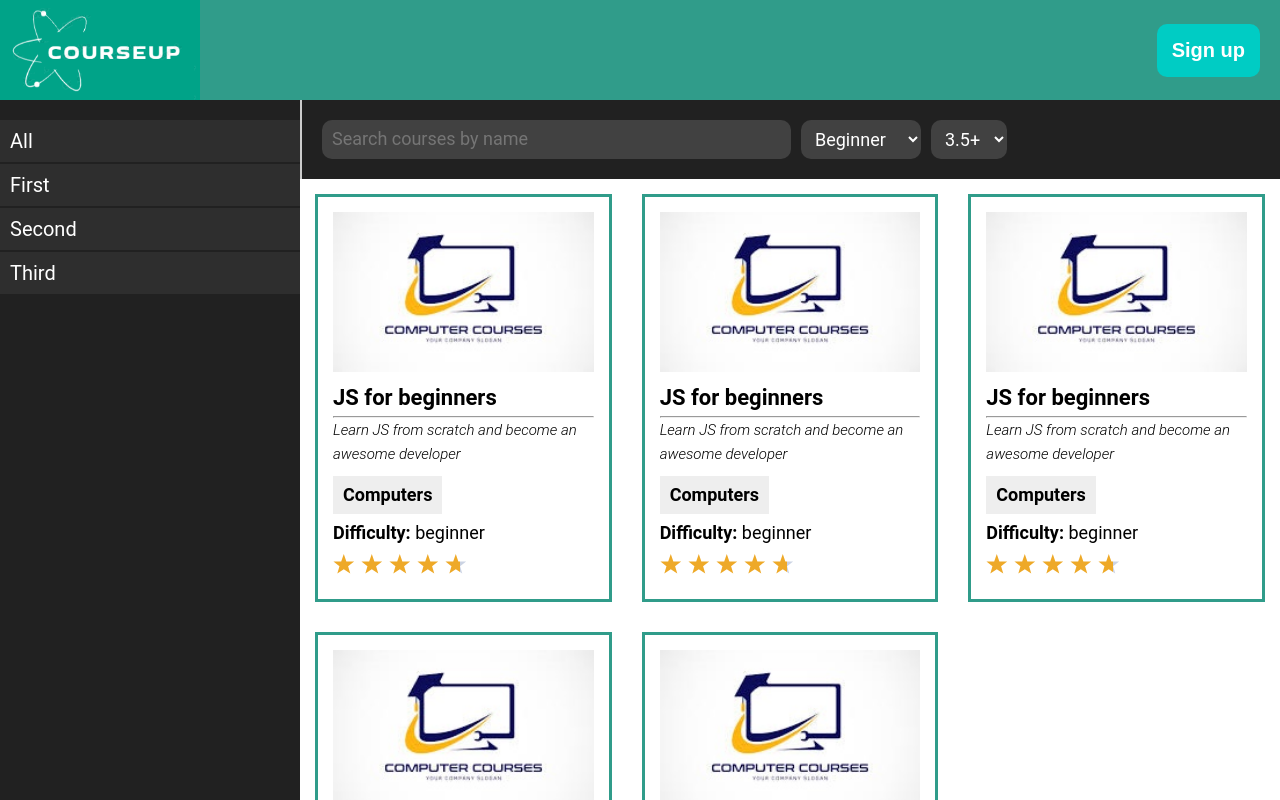
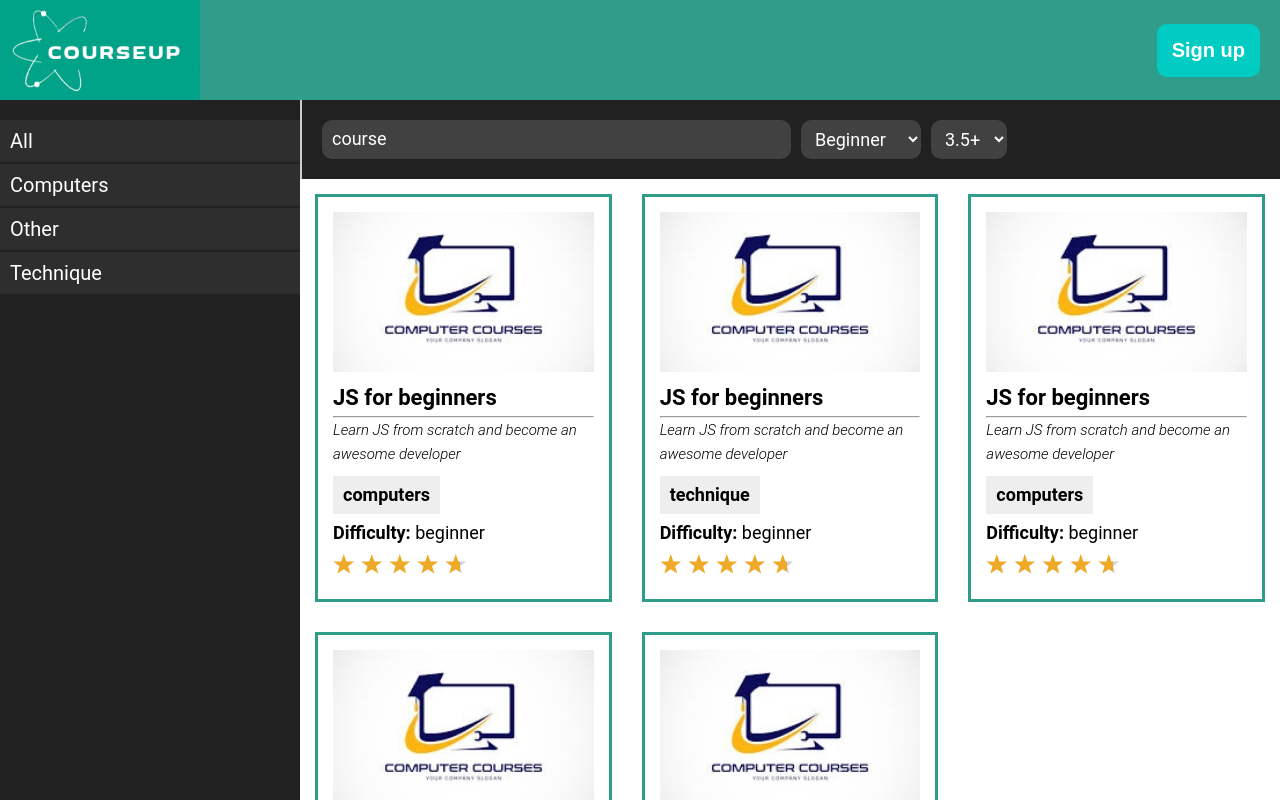
Before and after one commit to Eramik/courseup-front, a React (Create React App) app: page /courses in a window 1280 px wide. Shown: the top 800 px of the page. Built offline with nearby package versions, Linux system fonts and the light colour scheme.

Commit message:
added filtering by categories

```diff
--- a/src/components/UI/Searchbar/Searchbar.jsx
+++ b/src/components/UI/Searchbar/Searchbar.jsx
@@ -1,10 +1,18 @@
-import React from 'react'
+import React from 'react';
 import styles from './Searchbar.module.scss';
 
 const Searchbar = (props) => {
     return (
         <div className={styles.Searchbar}>
-            <input className={styles.Search}type="text" name="search" id="search" placeholder="Search courses by name" />
+            <input
+                className={styles.Search}
+                value={props.courseName}
+                // onChange={() => { // change courseName in Mainpage }}
+                type="text"
+                name="search"
+                id="search"
+                placeholder="Search courses by name"
+            />
             <select name="difficulty">
                 <option value="beginner">Beginner</option>
                 <option value="middle">Middle</option>
@@ -16,7 +24,7 @@ const Searchbar = (props) => {
                 <option value="4.5+">4.5+</option>
             </select>
         </div>
-    )
-}
+    );
+};
 
-export default Searchbar
+export default Searchbar;
--- a/src/components/UI/Sidebar/Sidebar.jsx
+++ b/src/components/UI/Sidebar/Sidebar.jsx
@@ -1,16 +1,26 @@
-import React from 'react'
+import React from 'react';
 import styles from './Sidebar.module.scss';
 import { NavLink } from 'react-router-dom';
 
-const Sidebar = (props) => {
+const Sidebar = props => {
+    const { categoryChanged, categoryCleared } = props;
+
     return (
         <div className={styles.Sidebar}>
-            <NavLink to='/courses/'>All</NavLink>
-            <NavLink to='/courses/category1'>First</NavLink>
-            <NavLink to='/courses/category2'>Second</NavLink>
-            <NavLink to='/courses/category3'>Third</NavLink>
+            <NavLink to="/courses/" onClick={() => categoryCleared()}>
+                All
+            </NavLink>
+            <NavLink to="/courses/computers" onClick={() => categoryChanged('computers')}>
+                Computers
+            </NavLink>
+            <NavLink to="/courses/other" onClick={() => categoryChanged('other')}>
+                Other
+            </NavLink>
+            <NavLink to="/courses/technique" onClick={() => categoryChanged('technique')}>
+                Technique
+            </NavLink>
         </div>
     );
-}
+};
 
-export default Sidebar
+export default Sidebar;
--- a/src/containers/Mainpage/Mainpage.jsx
+++ b/src/containers/Mainpage/Mainpage.jsx
@@ -10,43 +10,63 @@ export class Mainpage extends Component {
             {
                 name: 'JS for beginners',
                 summary: 'Learn JS from scratch and become an awesome developer',
-                category: 'Computers',
+                category: 'computers',
                 difficulty: 'beginner',
                 rating: '4.7'
             },
             {
                 name: 'JS for beginners',
                 summary: 'Learn JS from scratch and become an awesome developer',
-                category: 'Computers',
+                category: 'technique',
                 difficulty: 'beginner',
                 rating: '4.7'
             },
             {
                 name: 'JS for beginners',
                 summary: 'Learn JS from scratch and become an awesome developer',
-                category: 'Computers',
+                category: 'computers',
                 difficulty: 'beginner',
                 rating: '4.7'
             },
             {
                 name: 'JS for beginners',
                 summary: 'Learn JS from scratch and become an awesome developer',
-                category: 'Computers',
+                category: 'other',
                 difficulty: 'beginner',
                 rating: '4.7'
             },
             {
                 name: 'JS for beginners',
                 summary: 'Learn JS from scratch and become an awesome developer',
-                category: 'Computers',
+                category: 'other',
                 difficulty: 'beginner',
                 rating: '4.7'
             }
-        ]
+        ],
+        coursesToDisplay: [],
+        courseName: 'course'
     };
 
+    componentDidMount() {
+        // 1. api call => response
+        // 2. this.setState(response: courses)
+
+        // 3. courses to display = courses
+        this.setState({ coursesToDisplay: [...this.state.courses] });
+    }
+
+    clearCategoryHandler = () => {
+        this.setState({ coursesToDisplay: [...this.state.courses] });
+    }
+
+    // the same with ratings/diffcilty/search
+    changeCategoryHandler = (category) => {
+        const updatedCourses = this.state.courses.filter(course => course.category === category);
+        this.setState({ coursesToDisplay: updatedCourses });
+    }
+
     render() {
-        const coursesElements = this.state.courses.map(course => {
+        const coursesElements = this.state.coursesToDisplay.map(course => {
             return (
                 <Course
                     name={course.name}
@@ -60,12 +80,15 @@ export class Mainpage extends Component {
 
         return (
             <main className={styles.Mainpage}>
-                <Sidebar />
+                <Sidebar
+                    categoryChanged={this.changeCategoryHandler}
+                    categoryCleared={this.clearCategoryHandler}
+                />
                 <div style={{ flex: 1 }}>
-                    <Searchbar />
-                    <div className={styles.CoursesContainer}>
-                        {coursesElements}
-                    </div>
+                    {/* Route path='/courses' component CoursesPage */}
+                    <Searchbar courseName={this.state.courseName} />
+                    <div className={styles.CoursesContainer}>{coursesElements}</div>
+                    {/* Route path='/courses/:courseId' component CoursePage */}
                 </div>
             </main>
         );
```
